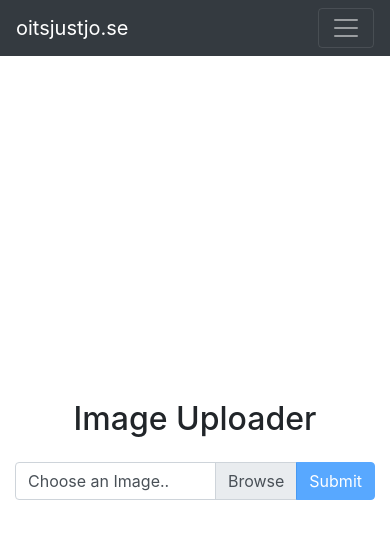
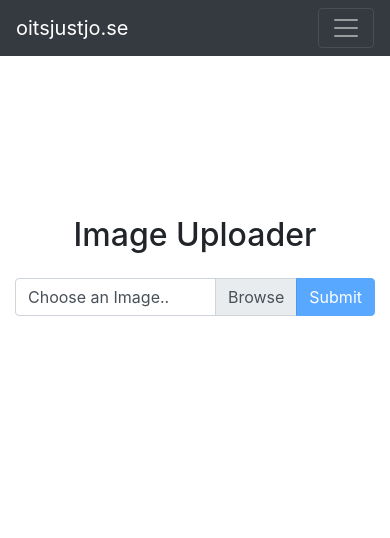
Before and after one commit to oitsjustjose/dv2ls, a React (Create React App) app in the folder frontend/: page /img in a window 390 px wide. Shown: the top 538 px of the page. Built offline with nearby package versions, Linux system fonts and the light colour scheme.

Commit message:
Mobile UI Fixes

```diff
--- a/frontend/src/components/ImageUpload.jsx
+++ b/frontend/src/components/ImageUpload.jsx
@@ -28,8 +28,8 @@ export default () => {
 
   return (
     <CSSTransition classNames="react-router" appear in timeout={300}>
-      <Container className="perfect-width v-center">
-        <h2 className="text-center py-3">Image Uploader</h2>
+      <Container className="perfect-width">
+        <h2 className="text-center mt-10 py-3">Image Uploader</h2>
 
         <Form onSubmit={submit} className="perfect-width">
           <Form.Group>
--- a/frontend/src/components/UrlShortener.jsx
+++ b/frontend/src/components/UrlShortener.jsx
@@ -28,8 +28,8 @@ export default () => {
 
   return (
     <CSSTransition classNames="react-router" appear in timeout={300}>
-      <Container className="perfect-width v-center">
-        <h2 className="text-center py-3">URL Shortener</h2>
+      <Container className="perfect-width">
+        <h2 className="text-center mt-10 py-3">URL Shortener</h2>
 
         <Form onSubmit={submit} className="perfect-width">
           <Form.Group>
--- a/frontend/src/css/App.css
+++ b/frontend/src/css/App.css
@@ -15,7 +15,15 @@
     flex-direction: column;
     justify-content: center;
     align-items: center;
-    height: calc(100vh - 3.5em);
+    height: 100vh !important;
+    -moz-box-sizing: border-box;
+    box-sizing: border-box;
+    margin-top: -3.5em !important;
+    padding-top: 3.5em !important;
+}
+
+.mt-10 {
+    margin-top: 40%;
 }
 
 .btn-circle {
```
